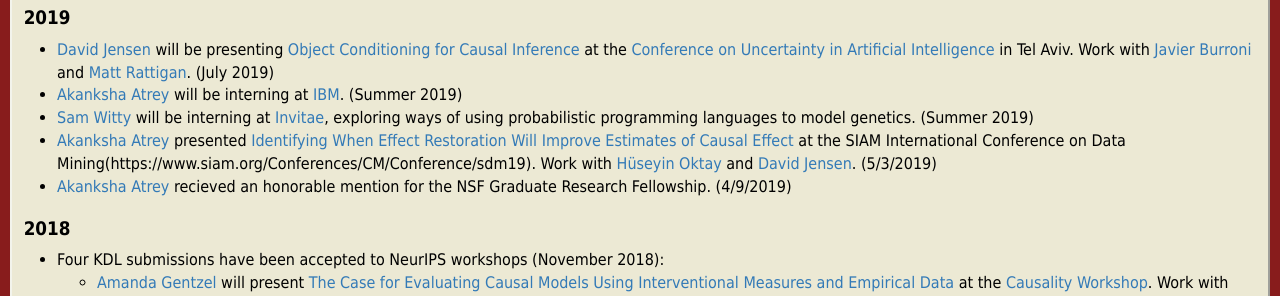
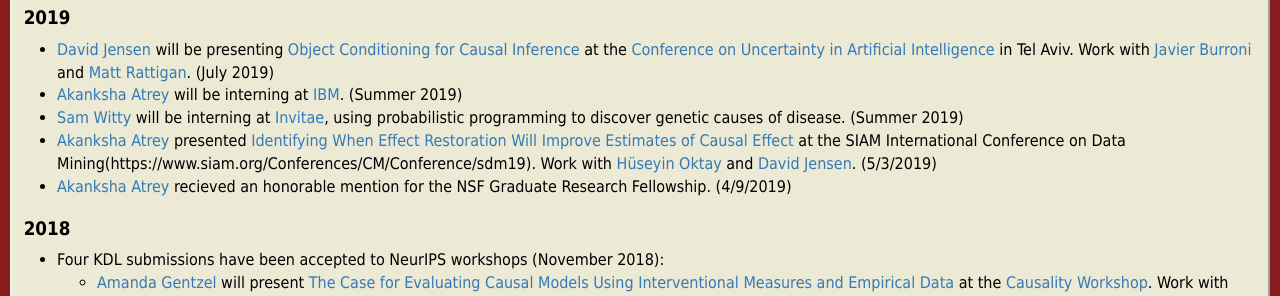
Before and after one commit to KDL-umass/kdl-umass.github.io, a Jekyll site: the page built from recent_news.md, in a window 1280 px wide. Shown: the part 221-517 px from the top of the page. Built offline with Jekyll 4.4.1, drawn with Linux system fonts in a browser that asks for light colours; nearby versions of some CDN libraries; comment, search, counter and statistics services are not loaded; our own code applies the rules of GitHub Pages for plain Markdown files.

Commit message:
updated sams internship description

```diff
--- a/recent_news.md
+++ b/recent_news.md
@@ -6,7 +6,7 @@ layout: page
 # 2019
 - [David Jensen](http://cs.umass.edu/~jensen) will be presenting [Object Conditioning for Causal Inference]() at the [Conference on Uncertainty in Artificial Intelligence](http://auai.org/uai2019/) in Tel Aviv. Work with [Javier Burroni](https://www.linkedin.com/in/javierburroni/) and [Matt Rattigan](https://www.cics.umass.edu/people/rattigan-matthew). (July 2019)
 - [Akanksha Atrey](http://cs.umass.edu/~aatrey) will be interning at [IBM](http://research.ibm.com/labs/watson/). (Summer 2019)
-- [Sam Witty](http://cs.umass.edu/~switty) will be interning at [Invitae](https://www.invitae.com/en/), exploring ways of using probabilistic programming languages to model genetics. (Summer 2019)
+- [Sam Witty](http://cs.umass.edu/~switty) will be interning at [Invitae](https://www.invitae.com/en/), using probabilistic programming to discover genetic causes of disease. (Summer 2019)
 - [Akanksha Atrey](http://cs.umass.edu/~aatrey) presented [Identifying When Effect Restoration Will Improve Estimates of Causal Effect]() at the SIAM International Conference on Data Mining(https://www.siam.org/Conferences/CM/Conference/sdm19). Work with [Hüseyin Oktay](https://www.linkedin.com/in/huseyin-oktay-715aa915/) and [David Jensen](http://people.cs.umass.edu/~jensen/). (5/3/2019)
 - [Akanksha Atrey](http://cs.umass.edu/~aatrey) recieved an honorable mention for the NSF Graduate Research Fellowship. (4/9/2019)
 
```
